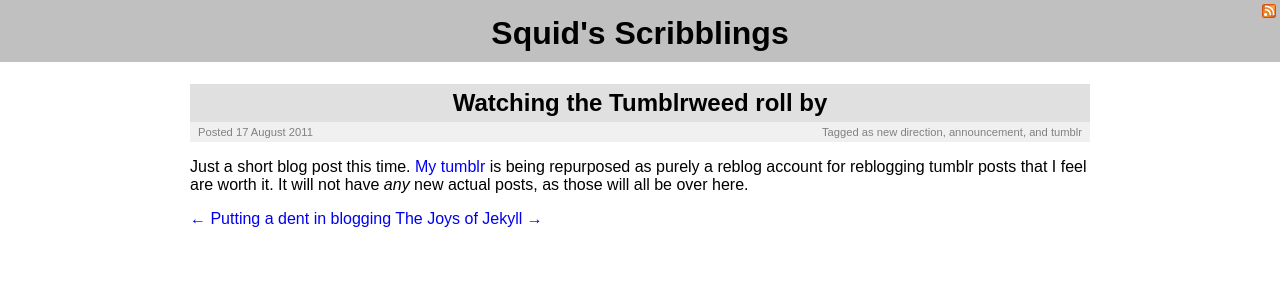
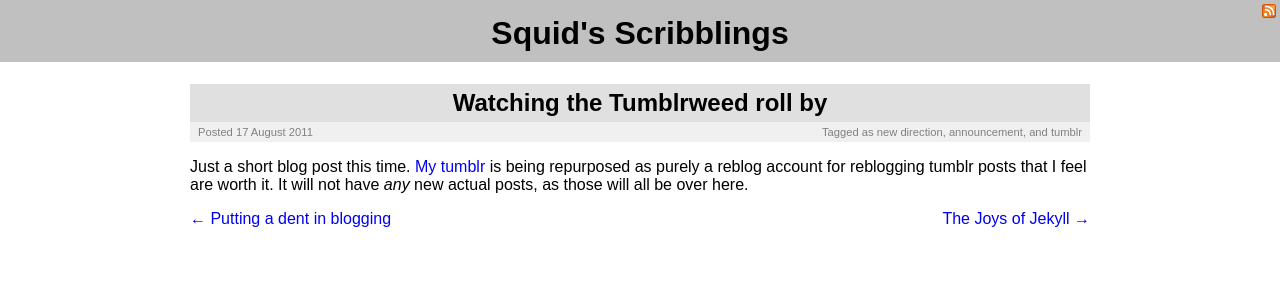
Before and after one commit to rjgraffham/psquid.net, a Jekyll site: the page built from _posts/2011-08-17-watching-the-tumblrweed-roll-by.markdown, in a window 1280 px wide. Shown: the top 300 px of the page. Built offline with Jekyll 4.4.1, drawn with Linux system fonts in a browser that asks for light colours.

Commit message:
Stylings.

```diff
--- a/_layouts/post.html
+++ b/_layouts/post.html
@@ -11,9 +11,9 @@
         </article>
 	<nav>
 	    {% if page.previous.url %}
-	    <a href="{{ page.previous.url }}" title="Older post: {{ page.previous.title }}">&larr; {{ page.previous.title }}</a>
+	    <a class="older" href="{{ page.previous.url }}" title="Older post: {{ page.previous.title }}">&larr; {{ page.previous.title }}</a>
 	    {% endif %}
 	    {% if page.next.url %}
-	    <a href="{{ page.next.url }}" title="Newer post: {{ page.next.title }}">{{ page.next.title }} &rarr;</a>
+	    <a class="newer" href="{{ page.next.url }}" title="Newer post: {{ page.next.title }}">{{ page.next.title }} &rarr;</a>
 	    {% endif %}
 {% include footer.html %}
--- a/css/clean_ink.css
+++ b/css/clean_ink.css
@@ -97,3 +97,15 @@
   float: right;
   margin-right: 8px;
 }
+
+nav {
+  overflow: auto;
+}
+
+nav .newer {
+  float: right;
+}
+
+nav .older {
+  float: left;
+}
```
